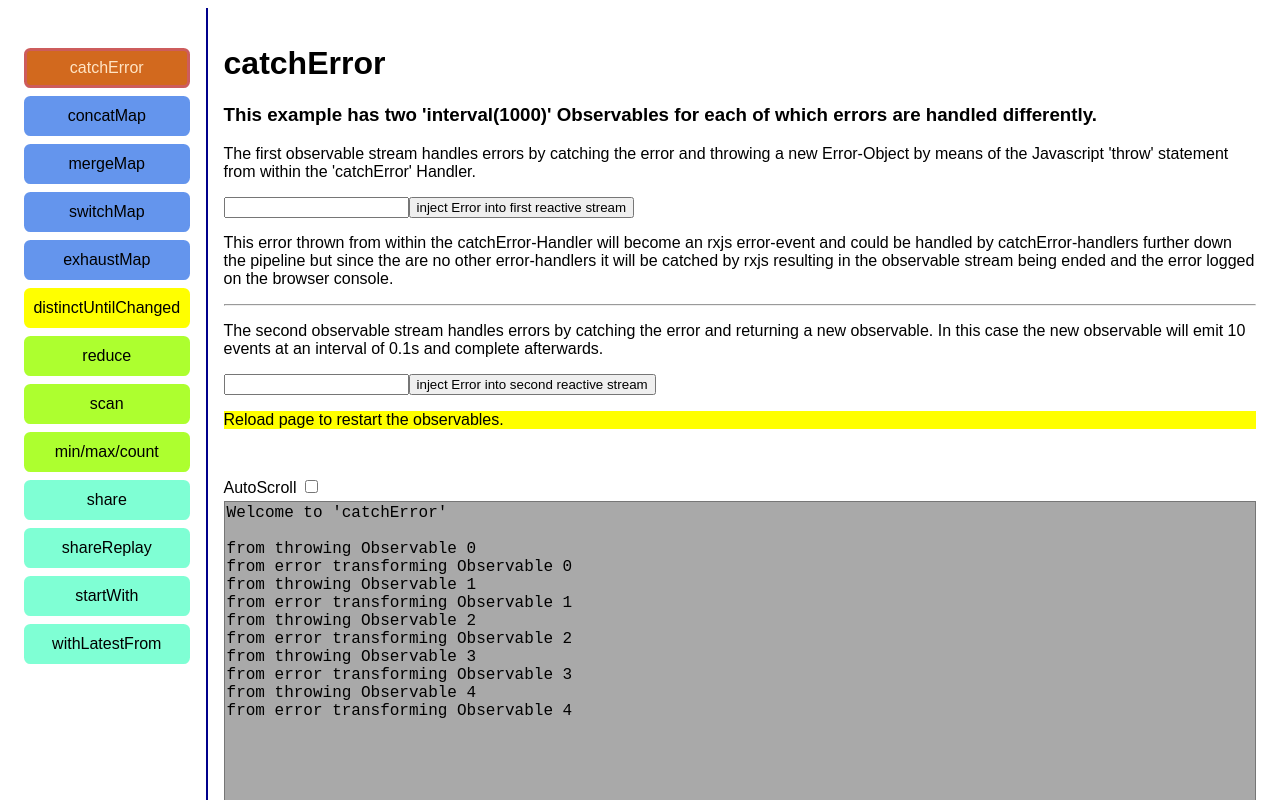
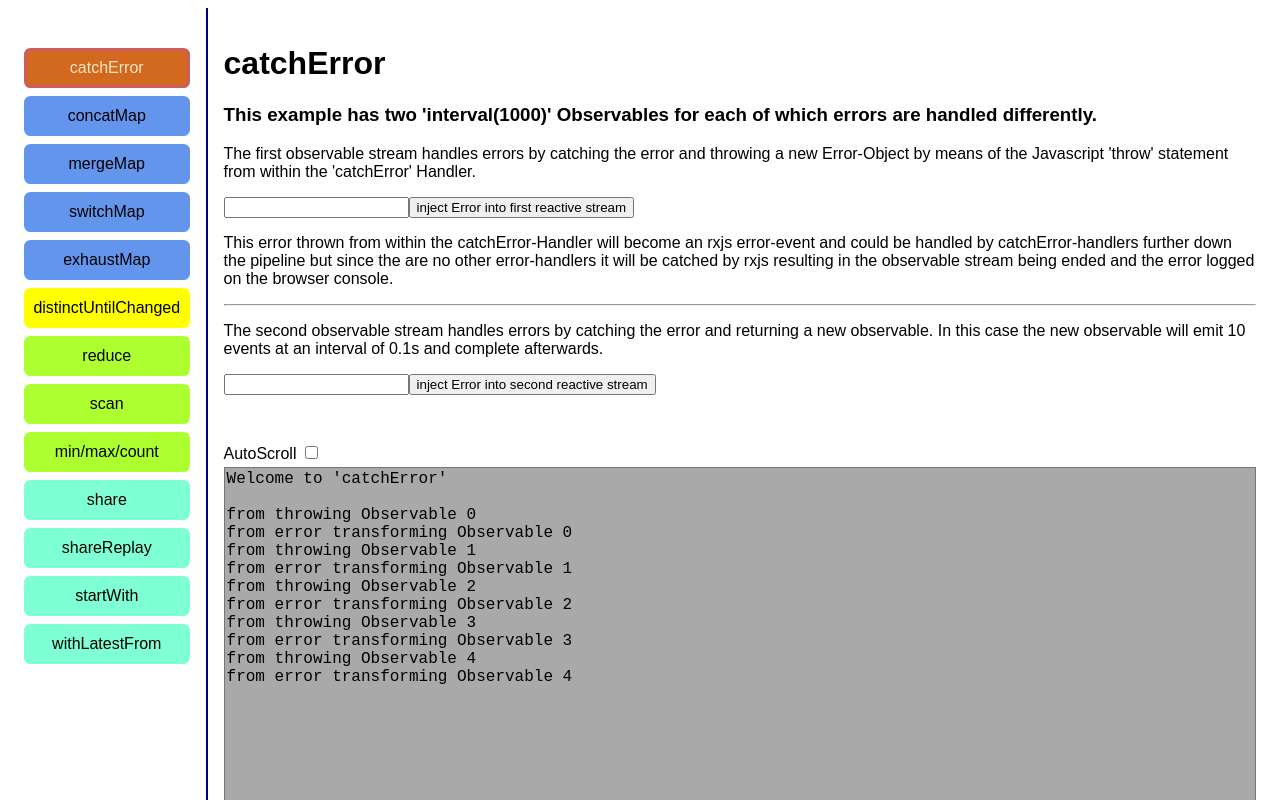
Before and after one commit to riandree/ng-rxjs-operators-demo, an Angular app: page /catcherror in a window 1280 px wide. Shown: the top 800 px of the page. Built offline with nearby package versions, Linux system fonts and the light colour scheme.

Commit message:
removed obsolete text

```diff
--- a/src/app/catch-error/catch-error.component.html
+++ b/src/app/catch-error/catch-error.component.html
@@ -20,6 +20,3 @@
         <button (click)="secondErrorSubject.error(secondMsg.value)">inject Error into second reactive stream</button></p>
     </label>
 </p>
-<p style="background-color: yellow;">
-    Reload page to restart the observables.
-</p>
```
